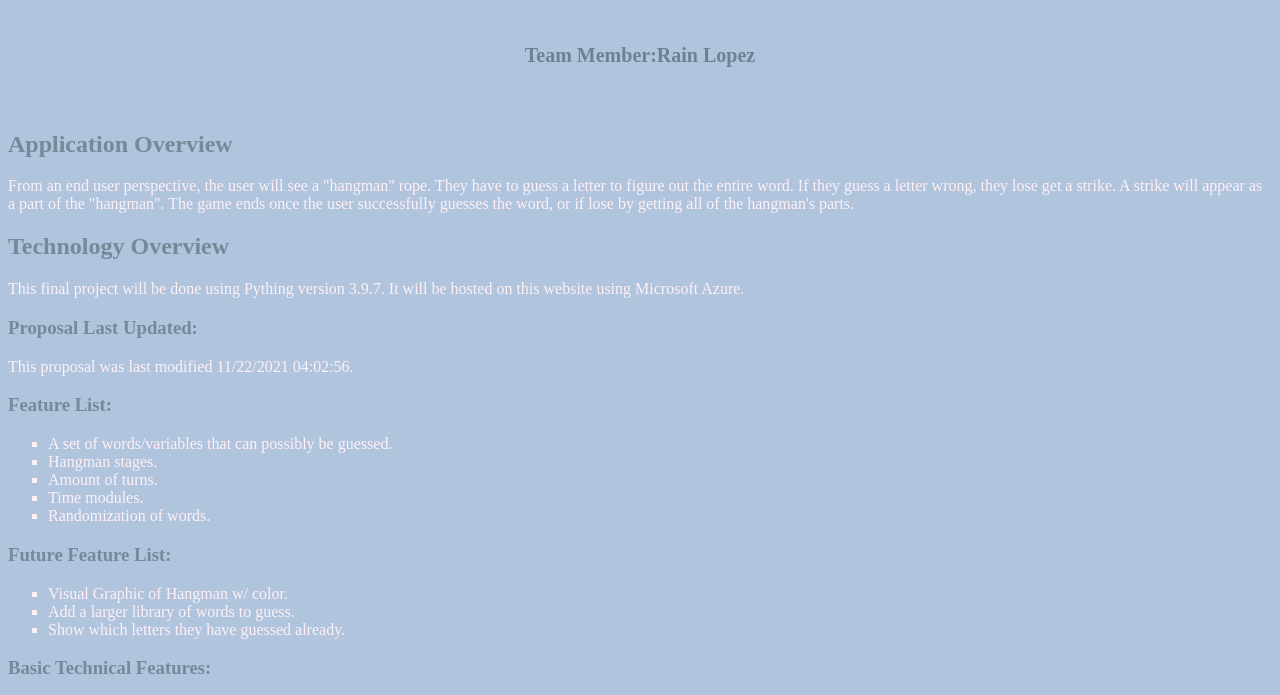
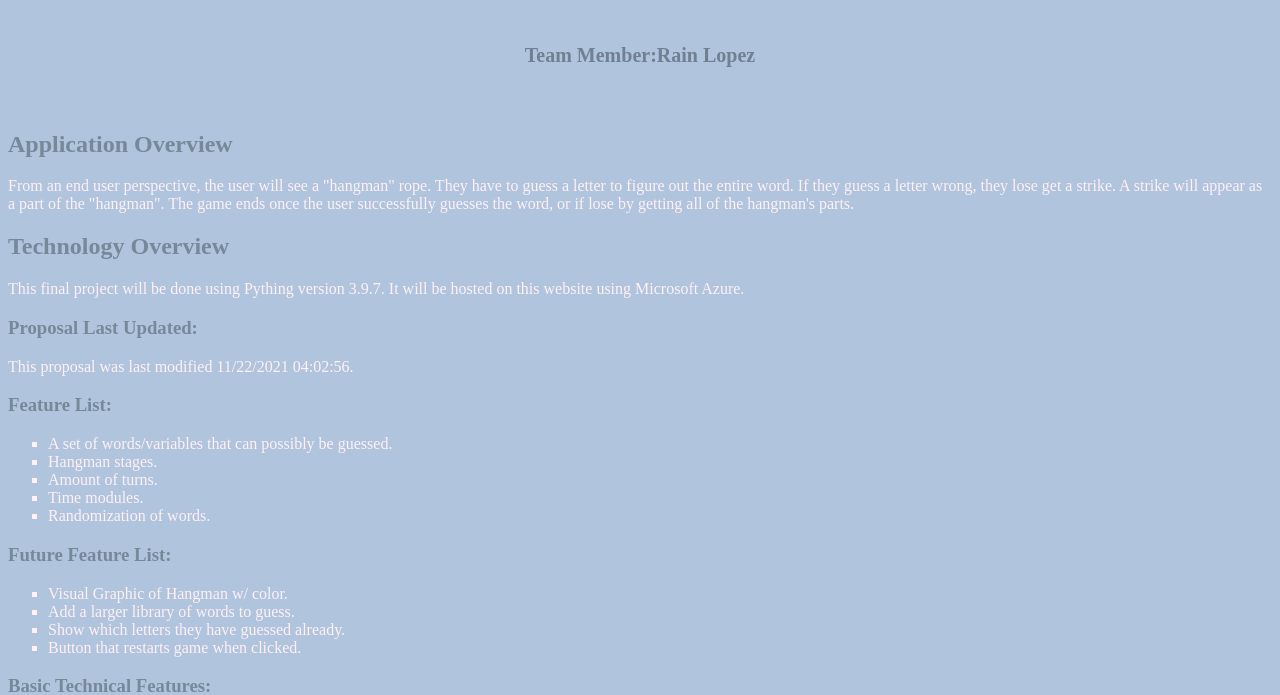
Before and after one commit to rainlop/final-project-proposal, a plain HTML site: page index.html in a window 1280 px wide. Shown: the part 79-774 px from the top of the page. Drawn offline with Linux system fonts and the light colour scheme.

Commit message:
Update 1
Added new examples in the lists

```diff
--- a/index.html
+++ b/index.html
@@ -48,6 +48,7 @@ document.getElementById("demo").innerHTML = document.lastModified;
     <li>Visual Graphic of Hangman w/ color.</li>
     <li>Add a larger library of words to guess.</li>
     <li>Show which letters they have guessed already.</li>
+    <li>Button that restarts game when clicked.</li>
 </ul>
 
 <h3> Basic Technical Features:</h3>
```
